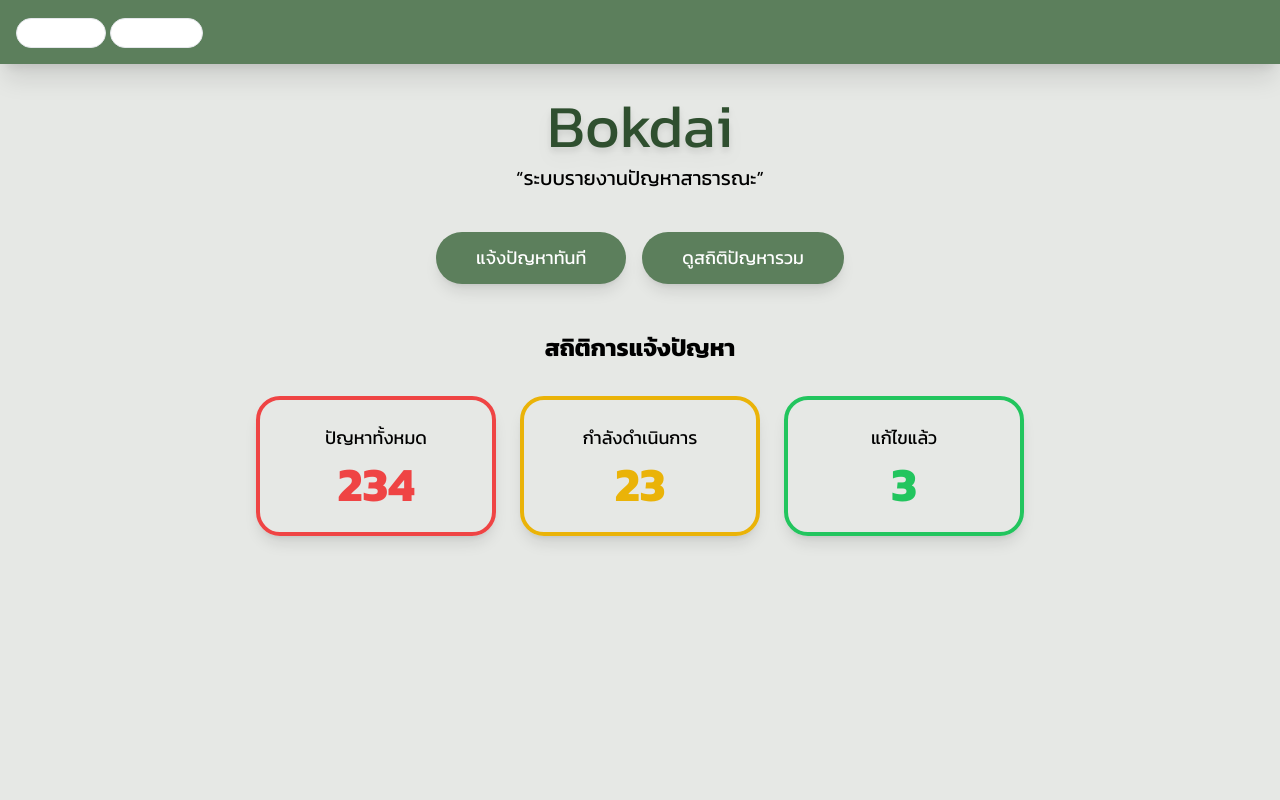
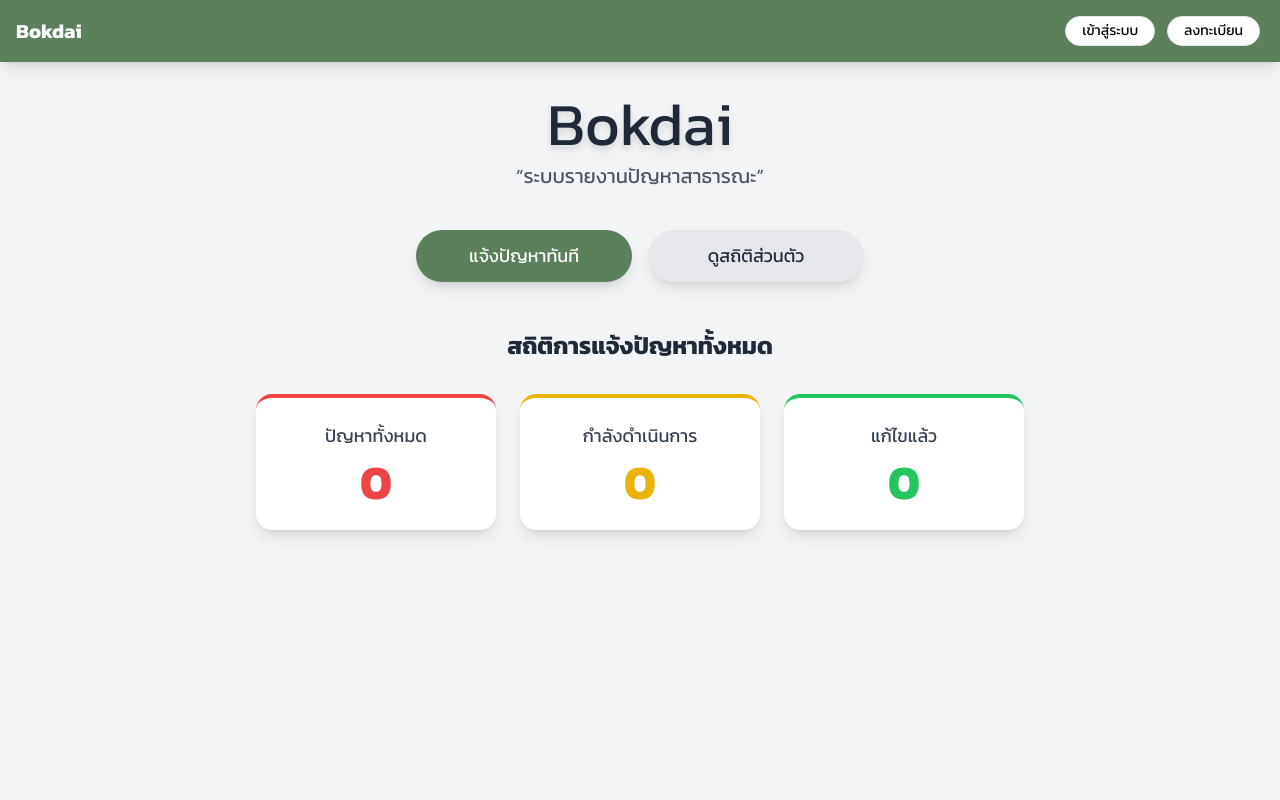
Before and after one commit to SpriteUm/Bok-Dai, a Flask app: page /auth/logout in a window 1280 px wide. Run offline with Flask 3, Linux system fonts and the light colour scheme; the visitor is signed in with stand-in values (Sample User, id 1); style sheets or scripts are compiled from the project's sources; some libraries are stand-ins or nearby versions.

Commit message:
fix 'index.py and app.py' 'auth.py add condition password'

```diff
--- a/app.py
+++ b/app.py
@@ -46,7 +46,7 @@ def create_app():
     # --- Register Blueprints ---
     app.register_blueprint(report_bp, url_prefix='/report')
     app.register_blueprint(auth_bp, url_prefix='/auth')
-    app.register_blueprint(indexuser_bp, url_prefix='/induser')
+    app.register_blueprint(indexuser_bp, url_prefix='/indexuser')
     app.register_blueprint(admin_bp, url_prefix='/admin')
 
     # --- Routes ---
--- a/routes/auth.py
+++ b/routes/auth.py
@@ -34,7 +34,7 @@ class RegisterForm(FlaskForm):
 @auth_bp.route('/login', methods=['GET', 'POST'])
 def login():
     if current_user.is_authenticated:
-        return redirect(url_for('induser.indexuser'))
+        return redirect(url_for('indexuser.indexuser'))
     form = LoginForm()
     if form.validate_on_submit():
         user = User.query.filter(
@@ -43,7 +43,7 @@ def login():
         if user and check_password_hash(user.password, form.password.data):
             login_user(user)
             next_page = request.args.get('next')
-            return redirect(next_page or url_for('induser.indexuser'))
+            return redirect(next_page or url_for('indexuser.indexuser'))
         else:
             flash("ชื่อผู้ใช้หรือรหัสผ่านไม่ถูกต้อง", "error")
     return render_template('login.html', form=form)
--- a/routes/indexuser.py
+++ b/routes/indexuser.py
@@ -3,7 +3,7 @@ from models.issue import Issue
 from flask_login import login_required
 
 
-indexuser_bp = Blueprint('induser', __name__)
+indexuser_bp = Blueprint('indexuser', __name__)
 
 @indexuser_bp.route('/indexuser')
 @login_required
--- a/routes/report.py
+++ b/routes/report.py
@@ -3,28 +3,25 @@ import uuid
 from flask import Blueprint, render_template, redirect, url_for, flash, request, current_app
 from flask_login import login_required, current_user
 from flask_wtf import FlaskForm
+from flask_wtf.file import MultipleFileField
 from wtforms import StringField, SelectField, TextAreaField, SubmitField, DateField
-from wtforms.validators import DataRequired
+from wtforms.validators import DataRequired, Optional
 from datetime import datetime
+from werkzeug.utils import secure_filename
+
 from models import db
 from models.issue import Issue
-
-try:
-    from models.issue_image import IssueImage
-except ImportError:
-    IssueImage = None
+from models.issueimage import IssueImage
 
 report_bp = Blueprint('report', __name__, template_folder='../templates')
 
-def ensure_upload_folder():
-    folder = current_app.config.get('UPLOAD_FOLDER', os.path.join(current_app.root_path, 'static', 'uploads'))
-    os.makedirs(folder, exist_ok=True)
-    return folder
+# --- Helper Function ---
+ALLOWED_EXTENSIONS = {'png', 'jpg', 'jpeg', 'gif'}
 
-ALLOWED_EXT = {'png', 'jpg', 'jpeg', 'gif'}
 def allowed_file(filename):
-    return '.' in filename and filename.rsplit('.', 1)[1].lower() in ALLOWED_EXT
+    return '.' in filename and filename.rsplit('.', 1)[1].lower() in ALLOWED_EXTENSIONS
 
+# --- Form Definition ---
 class ReportForm(FlaskForm):
     category = SelectField('หัวข้อ', choices=[
         ('', '-- เลือกหมวดหมู่ --'),
@@ -33,17 +30,22 @@ class ReportForm(FlaskForm):
         ('ความปลอดภัย', 'ความปลอดภัย'),
         ('ไฟฟ้า', 'ไฟฟ้า'),
         ('อื่นๆ', 'อื่นๆ')
-    ], validators=[DataRequired()])
-    other_text = StringField('อื่นๆ')
-    detail = TextAreaField('รายละเอียด', validators=[DataRequired()])
-    date_reported = DateField('วันที่เกิดเหตุ', format='%Y-%m-%d', validators=[DataRequired()], default=datetime.utcnow)
-    location_text = StringField('สถานที่', validators=[DataRequired()])
-    location_link = StringField('ลิงก์ Google Maps')
+    ], validators=[DataRequired(message="กรุณาเลือกหมวดหมู่")])
+
+    other_text = StringField('ระบุหมวดหมู่อื่นๆ', validators=[Optional()])
+
+    detail = TextAreaField('รายละเอียด', validators=[DataRequired(message="กรุณากรอกรายละเอียด")])
+    date_reported = DateField('วันที่เกิดเหตุ', format='%Y-%m-%d', default=datetime.utcnow, validators=[DataRequired()])
+    location_text = StringField('สถานที่', validators=[DataRequired(message="กรุณาระบุสถานที่")])
+    location_link = StringField('ลิงก์ Google Maps', validators=[Optional()])
     urgency = SelectField('ความเร่งด่วน', choices=[
-        ('🔴', 'สูงสุด'), ('🟠', 'ปานกลาง'), ('🟢', 'ต่ำ')
-    ], validators=[DataRequired()])
-    submit = SubmitField('ส่งรายงาน')
+        ('🔴', '🔴 เร่งด่วนมาก'), ('🟠', '🟠 ปานกลาง'), ('🟢', '🟢 ไม่เร่งด่วน')
+    ], validators=[DataRequired(message="กรุณาเลือกระดับความเร่งด่วน")])
 
+    images = MultipleFileField('แนบรูปภาพ (สูงสุด 5 รูป)')
+    submit = SubmitField('ส่งเรื่อง')
+
+# --- Routes ---
 @report_bp.route('/report', methods=['GET', 'POST'])
 @login_required
 def report():
@@ -51,49 +53,48 @@ def report():
 
     if form.validate_on_submit():
         try:
-            category_value = form.other_text.data if form.category.data == 'อื่นๆ' and form.other_text.data else form.category.data
-            issue = Issue(
+            if form.category.data == 'อื่นๆ' and form.other_text.data:
+                category_value = form.other_text.data.strip()
+            else:
+                category_value = form.category.data
+
+            new_issue = Issue(
                 user_id=current_user.id,
                 category=category_value,
                 detail=form.detail.data,
-                date_reported=form.date_reported.data or datetime.utcnow().date(),
+                date_reported=form.date_reported.data,
                 location_text=form.location_text.data,
                 location_link=form.location_link.data,
                 urgency=form.urgency.data,
+                # --- ++ FIX: เพิ่มสถานะเริ่มต้นให้ปัญหาใหม่ ++ ---
                 status='รอดำเนินการ'
             )
-            db.session.add(issue)
+            db.session.add(new_issue)
             db.session.flush()
 
-            saved_files = []
-            if IssueImage is not None:
-                upload_folder = ensure_upload_folder()
-                files = request.files.getlist('images[]')
-                for f in files:
-                    if not f or f.filename == '':
-                        continue
-                    if not allowed_file(f.filename):
-                        flash(f"ไฟล์ {f.filename} ไม่รองรับ", "error")
-                        continue
-                    safe_name = f"{uuid.uuid4().hex}_{f.filename}"
-                    dest = os.path.join(upload_folder, safe_name)
-                    f.save(dest)
-                    rel_path = os.path.relpath(dest, current_app.root_path)
-                    img = IssueImage(issue_id=issue.id, file_path=rel_path)
-                    db.session.add(img)
-                    saved_files.append(safe_name)
+            upload_folder = os.path.join(current_app.root_path, 'static', 'uploads')
+            os.makedirs(upload_folder, exist_ok=True)
+
+            for file in form.images.data:
+                if file and allowed_file(file.filename):
+                    filename = secure_filename(file.filename)
+                    unique_filename = f"{uuid.uuid4().hex}_{filename}"
+                    file.save(os.path.join(upload_folder, unique_filename))
+                    new_image = IssueImage(issue_id=new_issue.id, filename=unique_filename)
+                    db.session.add(new_image)
 
             db.session.commit()
-            flash("✅ ส่งรายงานเรียบร้อยแล้ว", "success")
-            return redirect(url_for('indexuser'))
+            flash('แจ้งปัญหาเรียบร้อยแล้ว ขอบคุณสำหรับข้อมูลครับ', 'success')
+            return redirect(url_for('indexuser.indexuser'))
 
         except Exception as e:
-            current_app.logger.exception("❌ Error saving Issue:")
             db.session.rollback()
-            flash(f"เกิดข้อผิดพลาด: {e}", "error")
+            current_app.logger.error(f"Error creating issue: {e}")
+            flash('เกิดข้อผิดพลาดในการบันทึกข้อมูล', 'error')
 
     elif request.method == 'POST':
-        flash("⚠️ โปรดกรอกข้อมูลให้ครบทุกช่องที่จำเป็น", "error")
-        current_app.logger.warning(f"Form errors: {form.errors}")
+        for field, errors in form.errors.items():
+            for error in errors:
+                flash(f"ข้อผิดพลาดในช่อง '{getattr(form, field).label.text}': {error}", "error")
 
     return render_template('report.html', form=form)
--- a/templates/index.html
+++ b/templates/index.html
@@ -1,102 +1,77 @@
 <!DOCTYPE html>
 <html lang="th">
 <head>
-    <meta charset="UTF-8" />
-    <meta name="viewport" content="width=device-width, initial-scale=1.0" />
+    <meta charset="UTF-8">
+    <meta name="viewport" content="width=device-width, initial-scale=1.0">
     <title>Bokdai - ระบบรายงานปัญหาสาธารณะ</title>
-    <link
-      href="https://fonts.googleapis.com/css2?family=Kanit:wght@400;700&display=swap"
-      rel="stylesheet"
-    />
-    <link
-      href="{{ url_for('static', filename='dist/output.css') }}"
-      rel="stylesheet"
-    />
+    <link href="https://fonts.googleapis.com/css2?family=Kanit:wght@400;700&display=swap" rel="stylesheet" />
+    <script src="https://cdn.tailwindcss.com"></script>
+    <style> body { font-family: 'Kanit', sans-serif; } </style>
 </head>
-  <body class="bg-custom-green-lightest min-h-screen font-kanit">
-    <header class="bg-[#5C7F5C] shadow-xl">
-      <nav
-        class="container mx-auto px-4 py-4 flex justify-between items-center"
-      >
+<body class="bg-gray-100 min-h-screen">
+    <header class="bg-[#5C7F5C] shadow-lg">
+        <nav class="container mx-auto px-4 py-4 flex justify-between items-center">
+
             <div class="text-xl font-bold text-white">
                 {% if current_user.is_authenticated %}
-          <span class="text-white font-medium"
-            >ชื่อของคุณ {{ current_user.username }}</span
-          >
+                    สวัสดี, {{ current_user.username }}
+                {% else %}
+                    Bokdai
+                {% endif %}
             </div>
 
-        <div class="flex items-center gap-4">
-          <a
-            href="{{ url_for('auth.logout') }}"
-            class="inline-block border bg-white hover:bg-gray-300 transition duration-300 px-4 py-1 rounded-full text-sm font-medium"
-          >
+            <div>
+                {% if current_user.is_authenticated %}
+                    <a href="{{ url_for('indexuser.indexuser') }}" class="inline-block border bg-white hover:bg-gray-200 transition duration-300 px-4 py-1 mx-1 rounded-full text-sm font-medium">
+                        หน้าของฉัน
+                    </a>
+                    <a href="{{ url_for('auth.logout') }}" class="inline-block border bg-gray-200 hover:bg-gray-300 transition duration-300 px-4 py-1 mx-1 rounded-full text-sm font-medium">
                         ออกจากระบบ
                     </a>
                 {% else %}
-          <a
-            href="{{ url_for('auth.login') }}"
-            class="inline-block border bg-white hover:bg-gray-300 transition duration-300 px-4 py-1 rounded-full text-sm font-medium"
-          >
+                    <a href="{{ url_for('auth.login') }}" class="inline-block border bg-white hover:bg-gray-200 transition duration-300 px-4 py-1 mx-1 rounded-full text-sm font-medium">
                         เข้าสู่ระบบ
                     </a>
-          <a
-            href="{{ url_for('auth.register') }}"
-            class="inline-block border bg-white hover:bg-gray-300 transition duration-300 px-4 py-1 rounded-full text-sm font-medium"
-          >
+                    <a href="{{ url_for('auth.register') }}" class="inline-block border bg-white hover:bg-gray-200 transition duration-300 px-4 py-1 mx-1 rounded-full text-sm font-medium">
                         ลงทะเบียน
                     </a>
                 {% endif %}
             </div>
         </nav>
     </header>
+
     <main class="flex flex-col items-center justify-center p-8">
-      <h1 class="text-custom-green-darkest text-6xl mb-2 drop-shadow-lg">
-        Bokdai
-      </h1>
-      <p class="text-xl mb-10 text-bokdai-light">“ระบบรายงานปัญหาสาธารณะ”</p>
+        <h1 class="text-5xl md:text-6xl mb-2 drop-shadow-lg text-gray-800">Bokdai</h1>
+        <p class="text-lg md:text-xl mb-10 text-gray-600">“ระบบรายงานปัญหาสาธารณะ”</p>
 
-      <div class="flex flex-col md:flex-row gap-4 mb-12">
-        <a href="{{ url_for('report.report') }}" class="w-full md:w-auto">
-          <button
-            class="bg-[#5C7F5C] text-white py-3 px-10 rounded-full transition duration-300 w-full md:w-auto text-lg hover:bg-[#4a6b4a] shadow-lg hover:shadow-xl"
-          >
+        <div class="flex flex-col md:flex-row gap-4 mb-12 w-full max-w-md">
+            <a href="{{ url_for('report.report') }}" class="flex-1 bg-[#5C7F5C] text-white py-3 px-10 rounded-full text-lg text-center hover:bg-[#4a6b4a] shadow-lg hover:shadow-xl transition duration-300">
                 แจ้งปัญหาทันที
-          </button>
             </a>
-        <a href="#" class="w-full md:w-auto">
-          <button
-            class="bg-[#5C7F5C] text-white py-3 px-10 rounded-full transition duration-300 w-full md:w-auto text-lg hover:bg-[#4a6b4a] shadow-lg hover:shadow-xl"
-          >
-            ดูสถิติปัญหารวม
-          </button>
+            <a href="{{ url_for('indexuser.indexuser') }}" class="flex-1 bg-gray-200 text-gray-800 py-3 px-10 rounded-full text-lg text-center hover:bg-gray-300 shadow-lg hover:shadow-xl transition duration-300">
+                ดูสถิติส่วนตัว
             </a>
         </div>
 
         <section class="w-full max-w-3xl">
-        <h2 class="text-2xl font-semibold mb-8 text-center">
-          สถิติการแจ้งปัญหา
+            <h2 class="text-2xl font-semibold mb-8 text-center text-gray-800">
+                สถิติการแจ้งปัญหาทั้งหมด
             </h2>
-        <div
-          class="flex flex-col md:flex-row justify-center items-center gap-6"
-        >
-          <div
-            class="bg-bokdai-dark border-4 border-red-500 p-6 rounded-3xl w-60 text-center shadow-lg"
-          >
-            <p class="text-lg mb-2">ปัญหาทั้งหมด</p>
-            <p class="text-5xl font-bold text-red-500">234</p>
+            <div class="grid grid-cols-1 md:grid-cols-3 gap-6">
+
+                <div class="bg-white border-t-4 border-red-500 p-6 rounded-2xl w-full text-center shadow-lg">
+                    <p class="text-lg mb-2 text-gray-700">ปัญหาทั้งหมด</p>
+                    <p class="text-5xl font-bold text-red-500">{{ total_issues or 0 }}</p>
                 </div>
-          <div
-            class="bg-bokdai-dark border-4 border-yellow-500 p-6 rounded-3xl w-60 text-center shadow-lg"
-          >
-            <p class="text-lg mb-2">กำลังดำเนินการ</p>
-            <p class="text-5xl font-bold text-yellow-500">23</p>
+                <div class="bg-white border-t-4 border-yellow-500 p-6 rounded-2xl w-full text-center shadow-lg">
+                    <p class="text-lg mb-2 text-gray-700">กำลังดำเนินการ</p>
+                    <p class="text-5xl font-bold text-yellow-500">{{ in_progress_issues or 0 }}</p>
                 </div>
-          <div
-            class="bg-bokdai-dark border-4 border-green-500 p-6 rounded-3xl w-60 text-center shadow-lg"
-          >
-            <p class="text-lg mb-2">แก้ไขแล้ว</p>
-            <p class="text-5xl font-bold text-green-500">3</p>
+                <div class="bg-white border-t-4 border-green-500 p-6 rounded-2xl w-full text-center shadow-lg">
+                    <p class="text-lg mb-2 text-gray-700">แก้ไขแล้ว</p>
+                    <p class="text-5xl font-bold text-green-500">{{ resolved_issues or 0 }}</p>
                 </div>
+
             </div>
         </section>
     </main>
```
Also changed, not shown: templates/indexuser.html (+20 -45 lines), templates/report.html (+36 -75 lines). Lines whose indentation alone changed are shown as unchanged.
